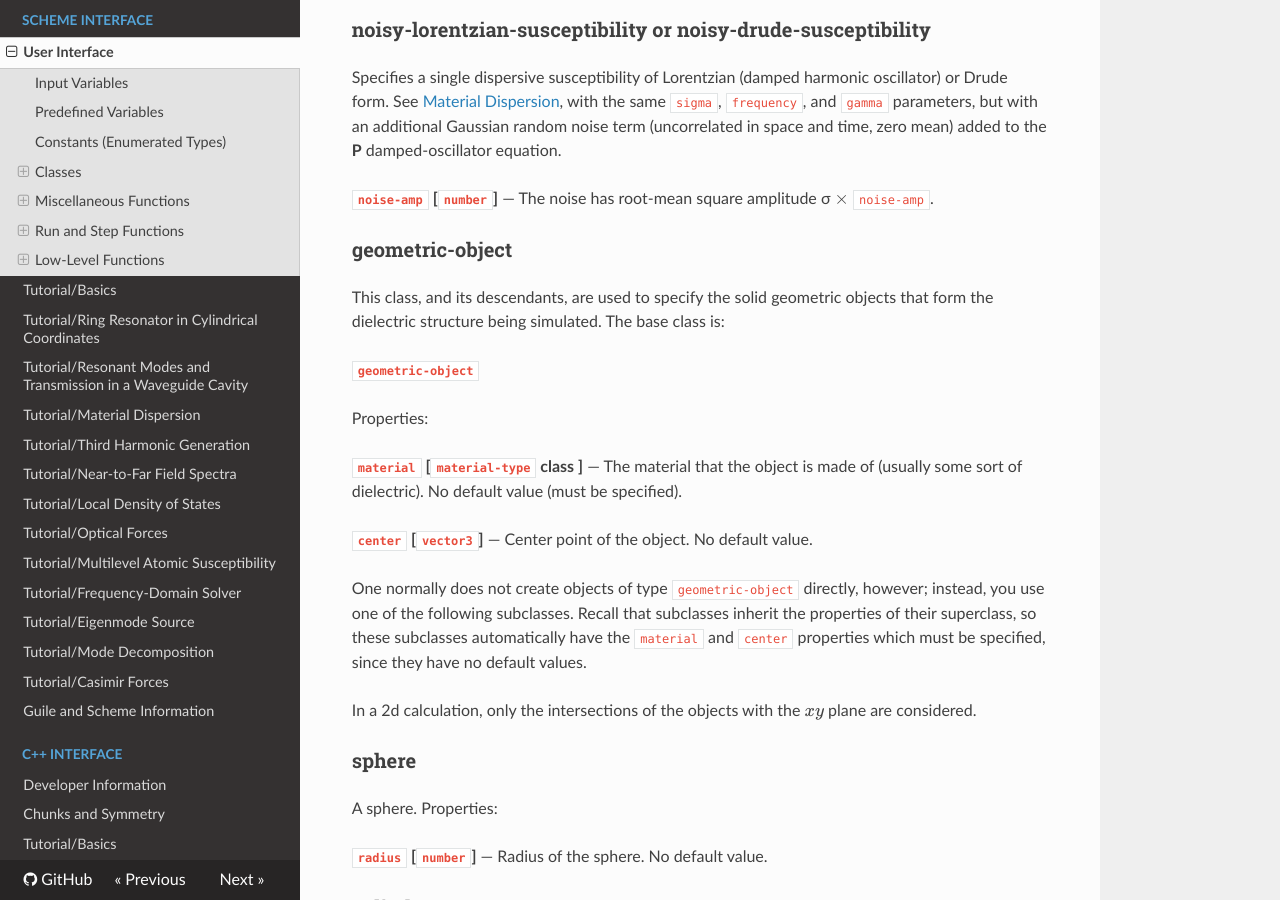
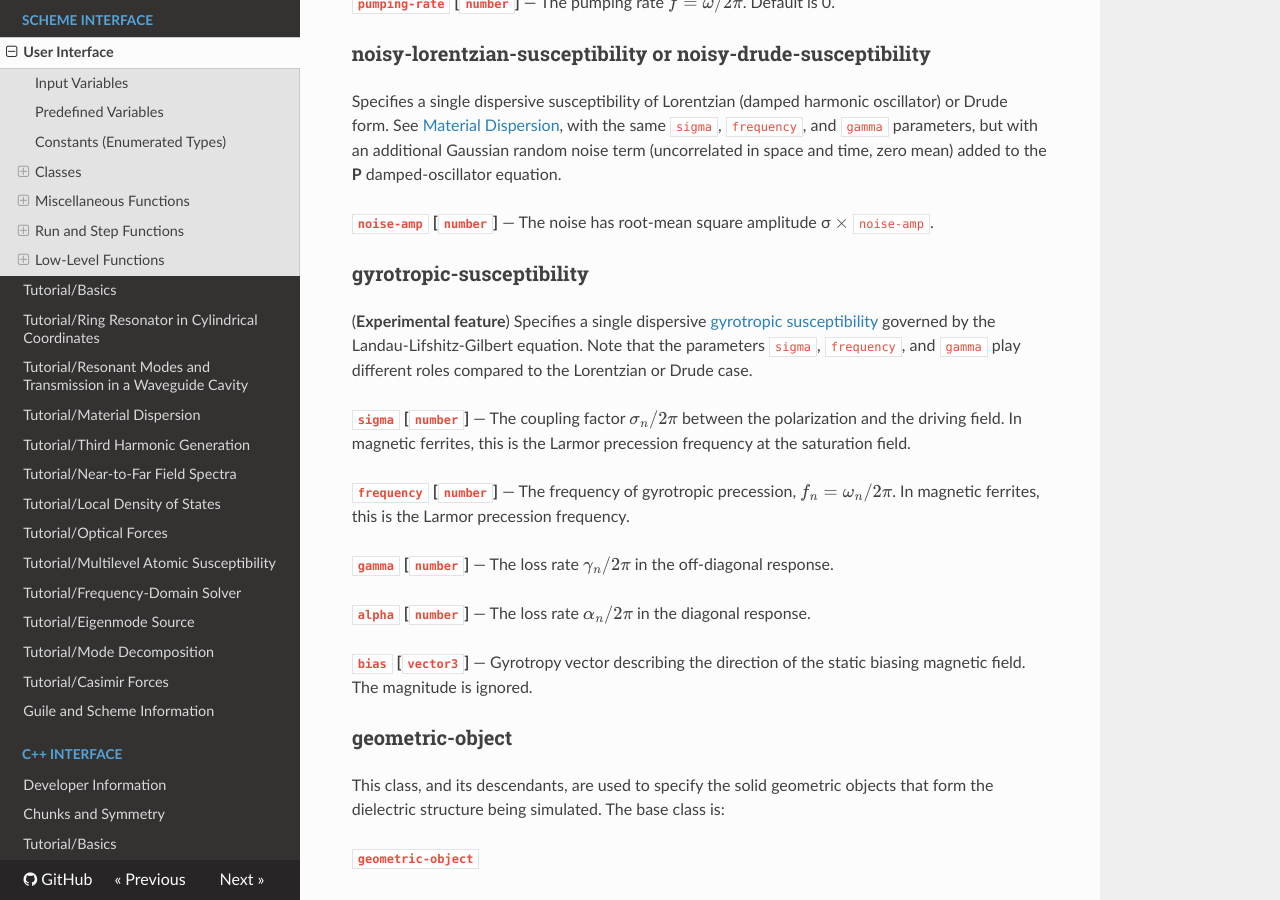
Before and after one commit to NanoComp/meep, an MkDocs documentation site: the page built from doc/docs/Scheme_User_Interface.md, in a window 1280 px wide and 900 px high, scrolled down 10927 px. Built offline with MkDocs 1.6.1, drawn with Linux system fonts in a browser that asks for light colours; nearby versions of some CDN libraries; formulas are drawn with MathJax 3; old or Windows-style settings are respelled for this version of MkDocs; some of the changed text lies outside the part shown.

Commit message:
Doc updates

```diff
--- a/doc/docs/Scheme_User_Interface.md
+++ b/doc/docs/Scheme_User_Interface.md
@@ -338,6 +338,30 @@ Specifies a single dispersive susceptibility of Lorentzian (damped harmonic osci
 **`noise-amp` [`number`]**
 —
 The noise has root-mean square amplitude σ $\times$ `noise-amp`.
+
+### gyrotropic-susceptibility
+
+(**Experimental feature**) Specifies a single dispersive [gyrotropic susceptibility](Materials.md#gyrotropic-media) governed by the Landau-Lifshitz-Gilbert equation. Note that the parameters `sigma`, `frequency`, and `gamma` play different roles compared to the Lorentzian or Drude case.
+
+**`sigma` [`number`]**
+—
+The coupling factor $\sigma_n / 2\pi$ between the polarization and the driving field. In magnetic ferrites, this is the Larmor precession frequency at the saturation field.
+
+**`frequency` [`number`]**
+—
+The frequency of gyrotropic precession, $f_n = \omega_n / 2\pi$. In magnetic ferrites, this is the Larmor precession frequency.
+
+**`gamma` [`number`]**
+—
+The loss rate $\gamma_n / 2\pi$ in the off-diagonal response.
+
+**`alpha` [`number`]**
+—
+The loss rate $\alpha_n / 2\pi$ in the diagonal response.
+
+**`bias` [`vector3`]**
+—
+Gyrotropy vector describing the direction of the static biasing magnetic field. The magnitude is ignored.
 
 ### geometric-object
 
```
Also changed, not shown: doc/docs/Materials.md (+1 -1 lines), doc/docs/Python_Tutorials/Gyrotropic_Media.md (+22 -11 lines).
